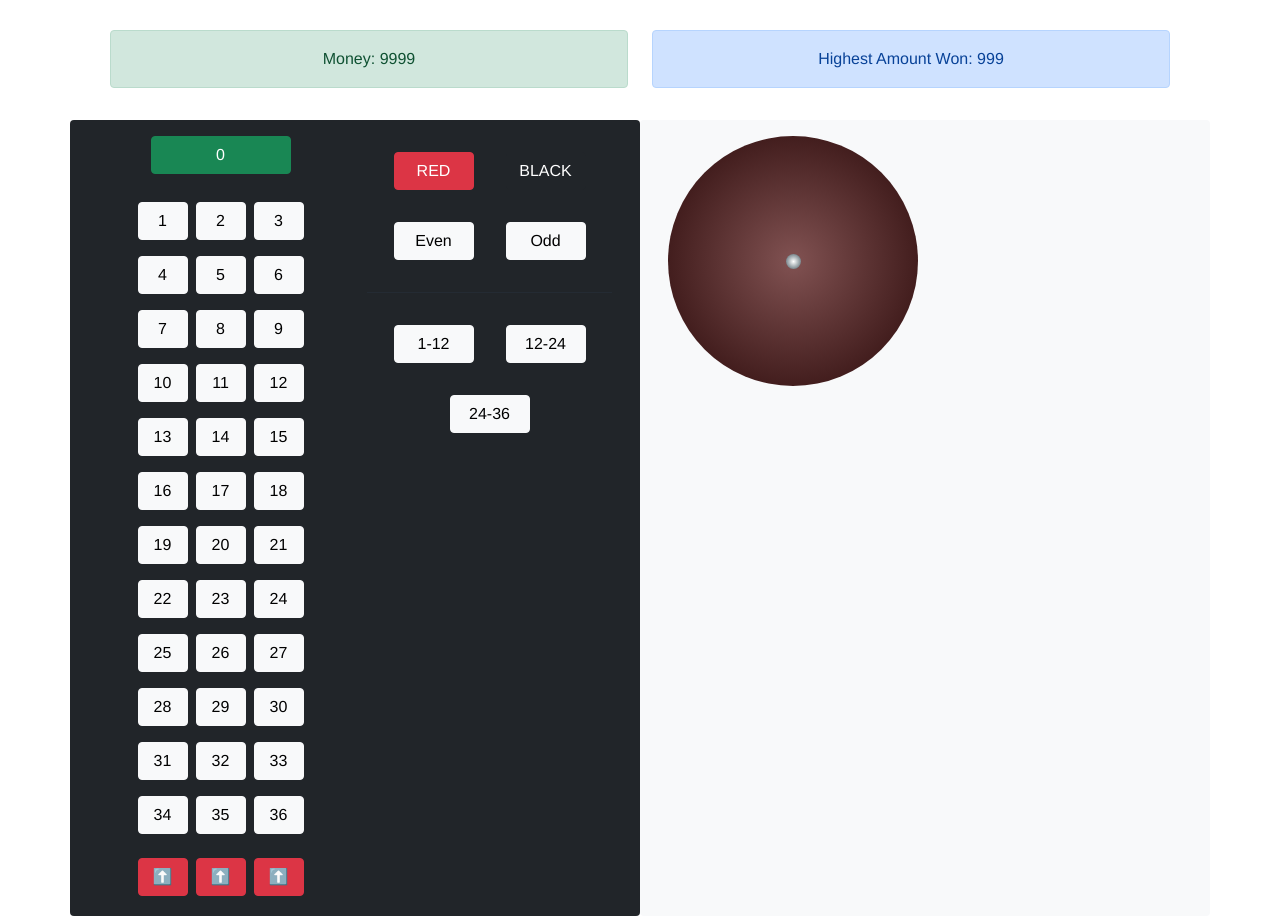
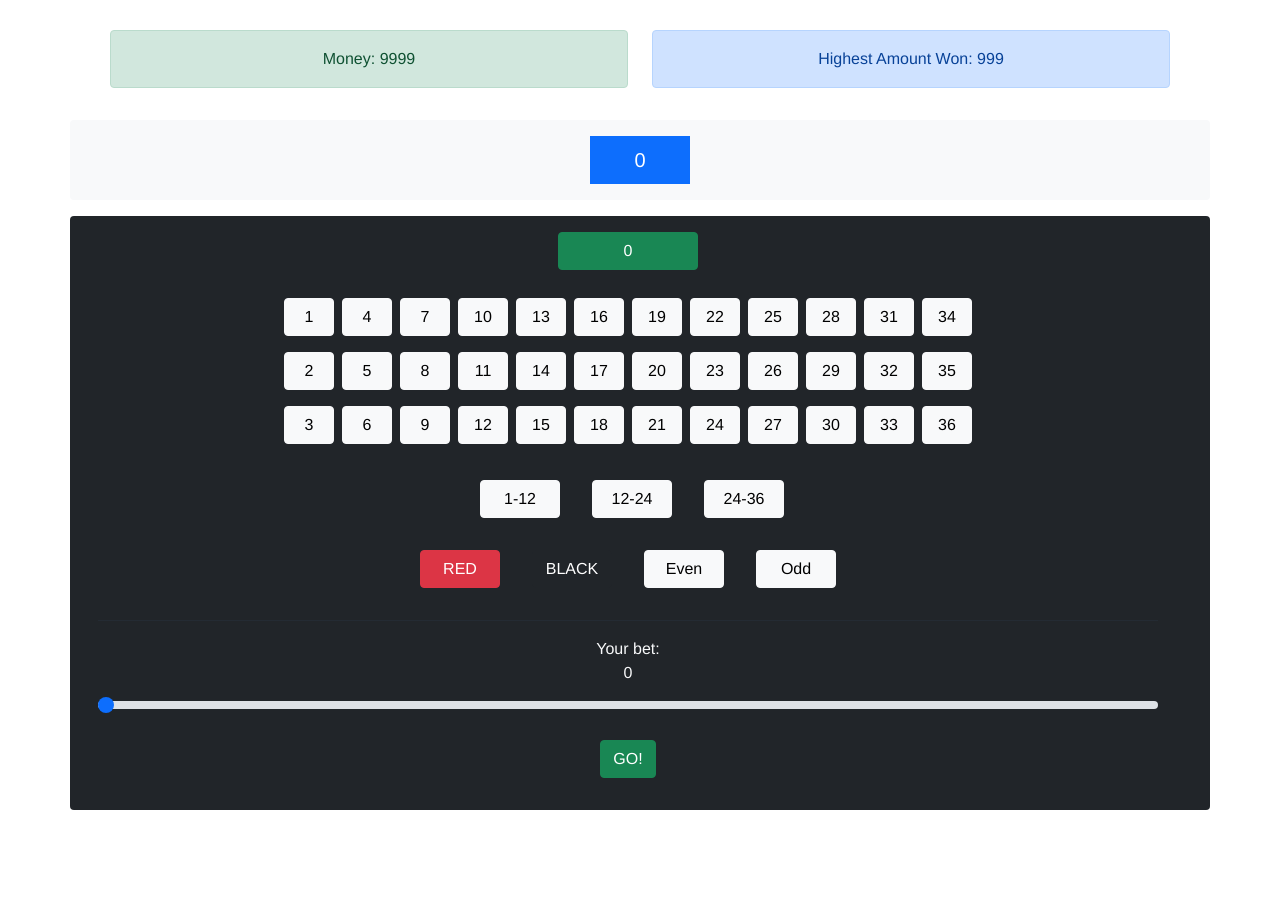
Before and after one commit to Meleemaru2k/roulette-game, a Vue app: page / in a window 1280 px wide. After the commit the page ends 810 px from the top, so only its background shows below. Built offline with nearby package versions, Linux system fonts and the light colour scheme.

Commit message:
ComplexGrid Setup, lots of other basic setup added

```diff
--- a/src/App.vue
+++ b/src/App.vue
@@ -1,12 +1,15 @@
 <template>
   <div class="container">
-    <Scoreboard />
+    <Scoreboard
+      :highest-amount-won="playerStats.highestWin"
+      :player-money="playerStats.money"
+    />
     <div class="row">
-      <div class="bg-dark col-12 col-lg-6 p-3 rounded row mx-0">
-        <PlayerControls :number-grid="numberGrid" />
+      <div class="bg-light col-12 col-lg-12 p-3 mb-3 rounded row mx-0">
+        <Gamefield :number-min-max="numberMinMax" />
       </div>
-      <div class="bg-light col-12 col-lg-6 p-3 rounded row mx-0">
-        <Gamefield :number-min-max="numberMinMax" />
+      <div class="bg-dark col-12 col-lg-12 p-3 rounded row mx-0">
+        <PlayerControls :number-grid="gamefieldGrid.grid" />
       </div>
     </div>
   </div>
@@ -17,6 +20,7 @@ import Scoreboard from "./components/Scoreboard.vue";
 import Gamefield from "./components/Gamefield.vue";
 import PlayerControls from "./components/PlayerControls.vue";
 import { toRaw } from "vue";
+import gameGrid from "./classes/rouletteGrid";
 
 export default {
   name: "App",
@@ -25,39 +29,47 @@ export default {
     PlayerControls,
     Scoreboard,
   },
+  data() {
+    return {
+      gamefieldGrid: new gameGrid(),
+      betWinRatios: new Map(),
+      playerStats: { highestWin: 999, money: 9999 },
+    };
+  },
   mounted() {
-    this.numberGrid = this.setNumberGrid();
+    this.setBetWinPayouts();
     console.log(toRaw(this.numberGrid));
   },
-  data() {
-    return {
-      numberMinMax: [0, 36],
-      incrementNumberInterval: 3,
-      numberGrid: [],
-    };
-  },
   methods: {
-    setNumberGrid() {
-      let grid = [];
-      let columns = this.numberMinMax[1] / this.incrementNumberInterval;
-
-      for (let iCol = 0; iCol < columns; iCol++) {
-        grid[iCol] = [];
-        let colNumStart = 1 + iCol * 3;
-        let colNumEnd = colNumStart + 3;
-
-        for (let iNum = colNumStart; iNum < colNumEnd; iNum++) {
-          grid[iCol].push(iNum);
-        }
+    setHighscore(amountWon) {
+      if (amountWon > this.playerStats.highestWin) {
+        this.playerStats.highestWin = amountWon;
       }
-
-      return grid;
-    },
-    setHighscore(amountWon) {
-      console.log(amountWon);
     },
     setMoney(amountWon) {
-      console.log(amountWon);
+      this.playerStats.money += amountWon;
+    },
+    calculateReward(roundResult = Number, roundBet) {
+      console.log(roundResult, roundBet);
+    },
+    checkIfWin: {
+      straightUp(roundResult, roundBet) {
+        console.log(roundResult, roundBet);
+      },
+    },
+    setBetTypes() {},
+    setBetWinPayouts() {
+      this.betWinRatios.set("straightUp", "35");
+      this.betWinRatios.set("color", "1");
+      this.betWinRatios.set("evenOrOdd", "1");
+      this.betWinRatios.set("half", "1");
+      this.betWinRatios.set("third", "2");
+      this.betWinRatios.set("col", "2");
+      this.betWinRatios.set("street", "11");
+      this.betWinRatios.set("doubleStreet", "5");
+      this.betWinRatios.set("split", "17");
+      this.betWinRatios.set("corner", "8");
+      this.betWinRatios.set("none", "0");
     },
   },
 };
--- /dev/null
+++ b/src/classes/rouletteGrid.js
@@ -0,0 +1,82 @@
+import gridProp from "../classes/rouletteGridProp";
+
+//TODO: Make Singleton
+export default class grid {
+  constructor() {
+    this.numbersRed = this.setRedNumbers();
+    this.x = new gridProp("number", [1], "black");
+    this.gridData = this.setupGrid();
+  }
+  get grid() {
+    return this.gridData;
+  }
+
+  setupGrid() {
+    var grid = this.extendNumberGrid(this.createNumberGrid());
+    grid = this.transpose2D(grid);
+    return grid;
+  }
+
+  extendNumberGrid(simpleGrid) {
+    let complexGrid = [];
+    for (let iRow = 0; iRow < simpleGrid.length; iRow++) {
+      complexGrid[iRow] = [];
+      for (let i = 0; i < simpleGrid[iRow].length; i++) {
+        let num = simpleGrid[iRow][i];
+        let color = this.numbersRed.includes(num) ? "red" : "black";
+
+        let top_left = new gridProp("corner", [], "none");
+        let top = new gridProp("split", [], "none");
+        let top_right = new gridProp("corner", [], "none");
+        let cen_left = new gridProp("street", [], "none");
+        let cen = new gridProp("number", [num], color);
+        let cen_right = new gridProp("street", [], "none");
+        let bot_left = new gridProp("corner", [], "none");
+        let bot = new gridProp("split", [], "none");
+        let bot_right = new gridProp("corner", [], "none");
+
+        let gridItem = [
+          [top_left, top, top_right],
+          [cen_left, cen, cen_right],
+          [bot_left, bot, bot_right],
+        ];
+        complexGrid[iRow].push(gridItem);
+      }
+    }
+    console.log(complexGrid);
+    return simpleGrid;
+  }
+
+  createNumberGrid() {
+    let numberMinMax = [0, 36];
+    let incrementNumberInterval = 3;
+    let grid = [];
+    let columns = numberMinMax[1] / incrementNumberInterval;
+
+    for (let iCol = 0; iCol < columns; iCol++) {
+      grid[iCol] = [];
+      let colNumStart = 1 + iCol * 3;
+      let colNumEnd = colNumStart + 3;
+
+      for (let iNum = colNumStart; iNum < colNumEnd; iNum++) {
+        grid[iCol].push(iNum);
+      }
+    }
+
+    return grid;
+  }
+
+  //https://stackoverflow.com/questions/17428587/transposing-a-2d-array-in-javascript
+  transpose2D(matrix) {
+    return matrix[0].map((col, i) => matrix.map((row) => row[i]));
+  }
+
+  setRedNumbers() {
+    return [32, 19, 21, 25, 34, 27, 36, 30, 23, 5, 16, 1, 14, 9, 18, 7, 12, 3];
+  }
+  isNumberRed(num) {
+    if (this.numbersRed.includes(num)) {
+      return;
+    }
+  }
+}
--- /dev/null
+++ b/src/classes/rouletteGridProp.js
@@ -0,0 +1,50 @@
+export default class gridProp {
+  constructor(type, numbers, color) {
+    //Types:
+    //number
+    //even, odd
+    //OneToEighteen ote_a, ote_b
+    //OneToTwelve ott_a, ott_b, ott_c
+    //Column col_a, col_b, col_c
+    //Street
+    //Doublestreet
+    //Split
+    //Corner
+    //None
+    this.type = type;
+    this.numbers = numbers;
+    this.color = color; //red green white none
+  }
+  checkType() {
+    let possibleTypes = [
+      "straightUp",
+      "even",
+      "odd",
+      "half_a",
+      "half_b",
+      "third_a",
+      "third_b",
+      "third_c",
+      "col_a",
+      "col_b",
+      "col_c",
+      "street",
+      "doubleStreet",
+      "split",
+      "corner",
+      "none",
+    ];
+
+    if (!possibleTypes.includes(this.type)) {
+      //throw console.error("ok");
+    }
+  }
+
+  isEven() {
+    if (this.type != "number") {
+      return undefined;
+    } else {
+      return this.numbers[0] % 2 === 0 ? 0 : -1;
+    }
+  }
+}
--- a/src/components/Gamefield.vue
+++ b/src/components/Gamefield.vue
@@ -1,8 +1,15 @@
 <template>
   <div>
-    <div class="rouletteTableBg">
+    <!-- <div class="rouletteTableBg">
       <div class="rouletteBall"></div>
-    </div>
+    </div> -->
+    <button
+      type="button"
+      class="btn btn-primary btn-lg rouletteBtn"
+      @click="playRound()"
+    >
+      {{ rollResult }}
+    </button>
   </div>
 </template>
 
@@ -14,20 +21,39 @@ export default {
     numberRange: Array,
   },
   data() {
-    return {};
+    return {
+      numberResult: 0,
+      rollResult: 0,
+    };
   },
   methods: {
-    playRound() {},
-    calculateReward(roundResult, roundBet) {
-      console.log(roundResult, roundBet);
+    playRound() {
+      for (var t = 50; t != 0; t--) {
+        let timeOut = t * 75;
+        this.sleep(timeOut).then(() => this.rollNumber());
+      }
+      //emit result via event
+    },
+    rollNumber() {
+      var rngNum = Math.floor(Math.random() * 37);
+      console.log(rngNum);
+      this.rollResult = rngNum;
+    },
+    //TODO: Make this an importable script
+    sleep(ms) {
+      return new Promise((resolve) => setTimeout(resolve, ms));
     },
   },
   computed: {},
 };
 </script>
 
-<!-- Add "scoped" attribute to limit CSS to this component only -->
 <style scoped lang="scss">
+.rouletteBtn {
+  border-radius: 0px;
+  width: 100px;
+}
+//Unused
 $roulette-size: 250px;
 $ball-size: 15px;
 .rouletteTableBg {
--- a/src/components/PlayerControls.vue
+++ b/src/components/PlayerControls.vue
@@ -1,6 +1,7 @@
 <template>
+  <div class="row">
     <!--Number Buttons-->
-  <div class="col-12 col-sm-7 col-lg-6">
+    <div class="col-12 col-sm-12 col-lg-12">
       <button class="btn btn-success numZeroBtn mx-auto mb-3">0</button>
       <div
         v-for="(row, index) in numberGrid"
@@ -16,22 +17,36 @@
         </button>
       </div>
       <div class="col-12 mt-3 mx-1">
-      <button class="btn btn-danger numBtn me-2 my-1">⬆️</button>
-      <button class="btn btn-danger numBtn me-2 my-1">⬆️</button>
-      <button class="btn btn-danger numBtn me-2 my-1">⬆️</button>
+        <button class="btn btn-light colorBtn m-3">1-12</button>
+        <button class="btn btn-light colorBtn m-3">12-24</button>
+        <button class="btn btn-light colorBtn m-3">24-36</button>
       </div>
     </div>
     <!--Color/Special Buttons-->
-  <div class="col-12 col-sm-5 col-lg-6">
+    <div class="col-12 col-sm-12 col-lg-12">
       <div class="col">
         <button class="btn btn-danger colorBtn m-3">RED</button>
         <button class="btn btn-dark colorBtn m-3">BLACK</button>
         <button class="btn btn-light colorBtn m-3">Even</button>
         <button class="btn btn-light colorBtn m-3">Odd</button>
         <hr />
-      <button class="btn btn-light colorBtn m-3">1-12</button>
-      <button class="btn btn-light colorBtn m-3">12-24</button>
-      <button class="btn btn-light colorBtn m-3">24-36</button>
+      </div>
+    </div>
+    <div class="col-12">
+      <label for="amountBet" class="form-label text-light"
+        >Your bet: <br />{{ amountBet }}</label
+      >
+      <input
+        v-model="amountBet"
+        type="range"
+        class="form-range"
+        id="amountBet"
+        min="0"
+        :max="playerMoney"
+      />
+    </div>
+    <div class="col-12">
+      <button class="btn btn-success m-3">GO!</button>
     </div>
   </div>
 </template>
@@ -42,9 +57,12 @@ export default {
   props: {
     msg: String,
     numberGrid: Array,
+    playerMoney: { type: Number, default: 999 },
   },
   data() {
-    return {};
+    return {
+      amountBet: 0,
+    };
   },
   methods: {},
   computed: {},
--- a/src/components/Scoreboard.vue
+++ b/src/components/Scoreboard.vue
@@ -18,9 +18,11 @@ export default {
   name: "Scoreboard",
   props: {
     msg: String,
+    highestAmountWon: Number,
+    playerMoney: Number,
   },
   data() {
-    return { highestAmountWon: 999, playerMoney: 9999 };
+    return {};
   },
   methods: {},
   computed: {},
@@ -28,4 +30,5 @@ export default {
 </script>
 
 <style scoped lang="scss">
+//
 </style>
```
Also changed, not shown: src/components/HelloWorld.vue (deleted, +0 -122 lines). Lines whose indentation alone changed are shown as unchanged.
